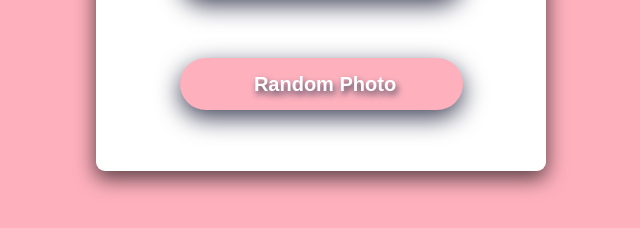
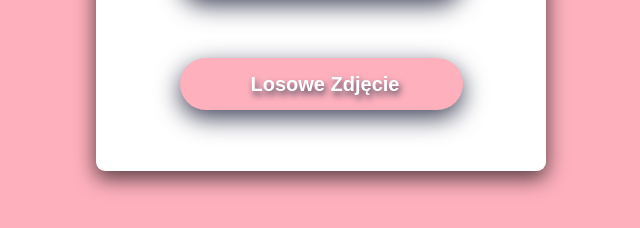
Before and after one commit to Kenzocenzo/secretProject, a website: page static/html/index.html in a window 1280 px wide. Shown: the part 509-737 px from the top of the page, 319-959 px from the left. Drawn offline with Linux system fonts and the light colour scheme.

Commit message:
Update index.html

```diff
--- a/static/html/index.html
+++ b/static/html/index.html
@@ -17,7 +17,7 @@
                 <a href="/gallery"><span>Galeria</span></a>
             </div>
             <div class="button effectfour">
-                <a href="/random">Random Photo</a>
+                <a href="/random">Losowe Zdjęcie</a>
             </div>
         </div>
     </body>
```
